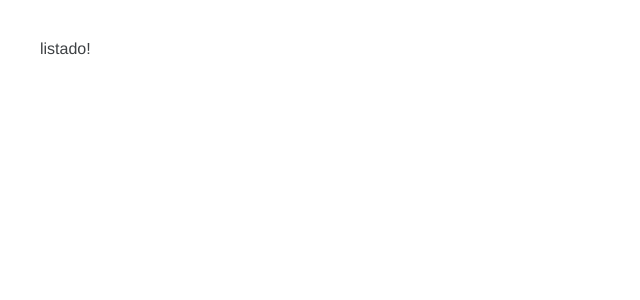
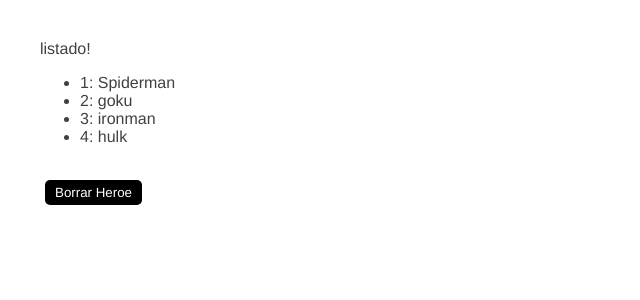
Before and after one commit to JuanCDLPR/angular_bases, an Angular app: page / in a window 1280 px wide. Shown: the top 300 px of the page, without its empty margins (0-640 px from the left). Built offline with nearby package versions, Linux system fonts and the light colour scheme.

Commit message:
47. Directiva *ngIf

```diff
--- a/src/app/heroes/listado/listado.component.html
+++ b/src/app/heroes/listado/listado.component.html
@@ -1 +1,20 @@
 <p>listado!</p>
+
+<div *ngIf="status">
+  <h3>
+    Heroe Borrado: <small>{{ borrado }}</small>
+  </h3>
+</div>
+
+<div>
+  <ul>
+    <li *ngFor="let item of heroes; let i = index">
+      {{ i + 1 }}:
+      {{ item }}
+    </li>
+  </ul>
+</div>
+
+<br />
+
+<button (click)="BorrarHeroe()">Borrar Heroe</button>
--- a/src/app/heroes/listado/listado.component.ts
+++ b/src/app/heroes/listado/listado.component.ts
@@ -5,5 +5,18 @@ import { Component } from '@angular/core';
   templateUrl: './listado.component.html',
 })
 export class ListadoComponent {
+  heroes: string[] = ['Spiderman', 'goku', 'ironman', 'hulk'];
+  borrado: string = '';
+  status: boolean = false;
   constructor() {}
+
+  BorrarHeroe() {
+    this.borrado = this.heroes.shift() || '';
+    if (this.borrado == '') {
+      this.status = false;
+    } else {
+      this.status = true;
+    }
+    console.log(this.borrado);
+  }
 }
```
